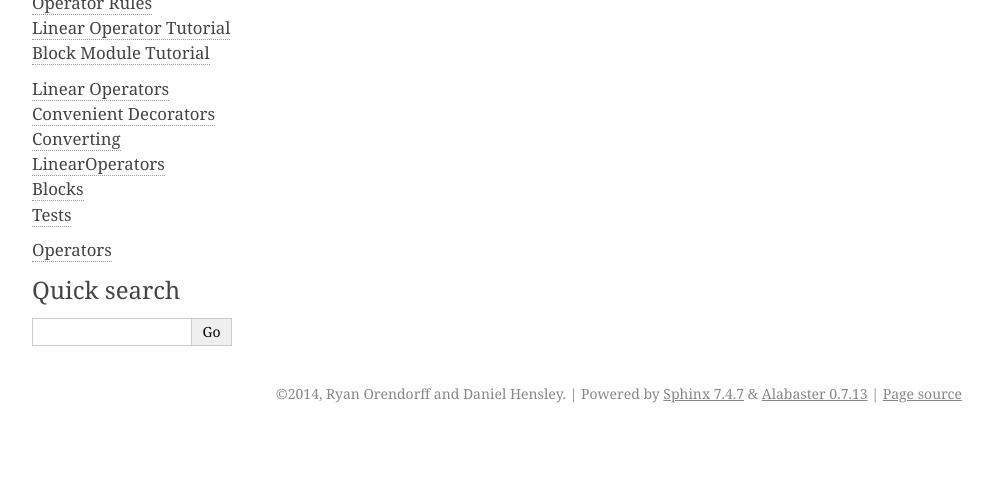
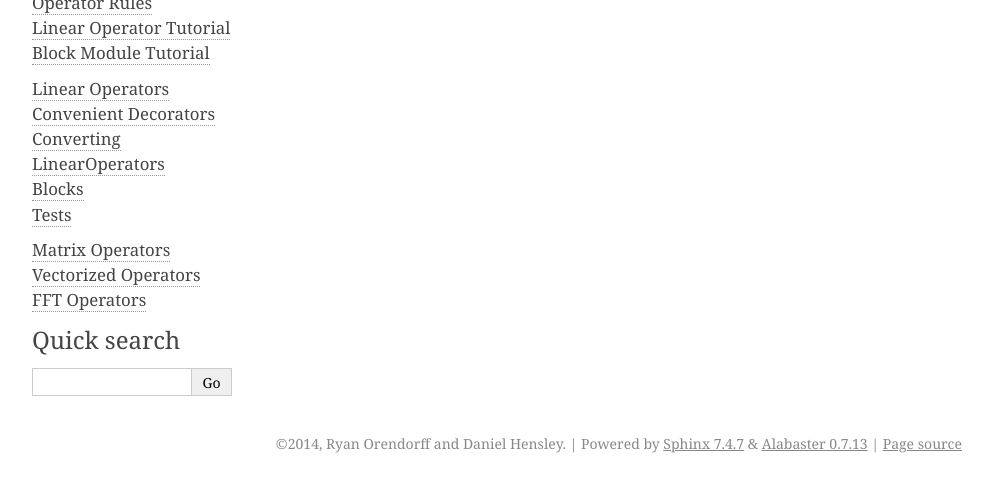
Before and after one commit to ryanorendorff/pyop, a Sphinx documentation site: the page built from doc/api/tests.rst, in a window 1280 px wide, cut to the strip 200-692 px from the top of the page. Shown: the whole strip, without its empty margins (148-1141 px from the left). Built offline with Sphinx 7.4.7, drawn with Linux system fonts in a browser that asks for light colours.

Commit message:
Add FFT to predefined operators documentation.

```diff
--- a/doc/index.rst
+++ b/doc/index.rst
@@ -54,4 +54,6 @@ Prefined Operators
 ------------------
 
 .. toctree::
-    pyop.operators
+    operators/matrix
+    operators/vectorized
+    operators/fft
--- /dev/null
+++ b/doc/operators/fft.rst
@@ -0,0 +1,7 @@
+FFT Operators
+=============
+
+.. automodule:: pyop.operators.fft
+    :members:
+    :undoc-members:
+    :show-inheritance:
--- a/doc/pyop.operators.rst
+++ b/doc/operators/matrix.rst
@@ -1,8 +1,5 @@
-Operators
-=========
-
 Matrix Operators
-----------------
+================
 .. automodule:: pyop.operators.matrix_operators
     :members:
     :undoc-members:
--- /dev/null
+++ b/doc/operators/vectorized.rst
@@ -0,0 +1,7 @@
+Vectorized Operators
+====================
+
+.. automodule:: pyop.operators.vectorized
+    :members:
+    :undoc-members:
+    :show-inheritance:
```
